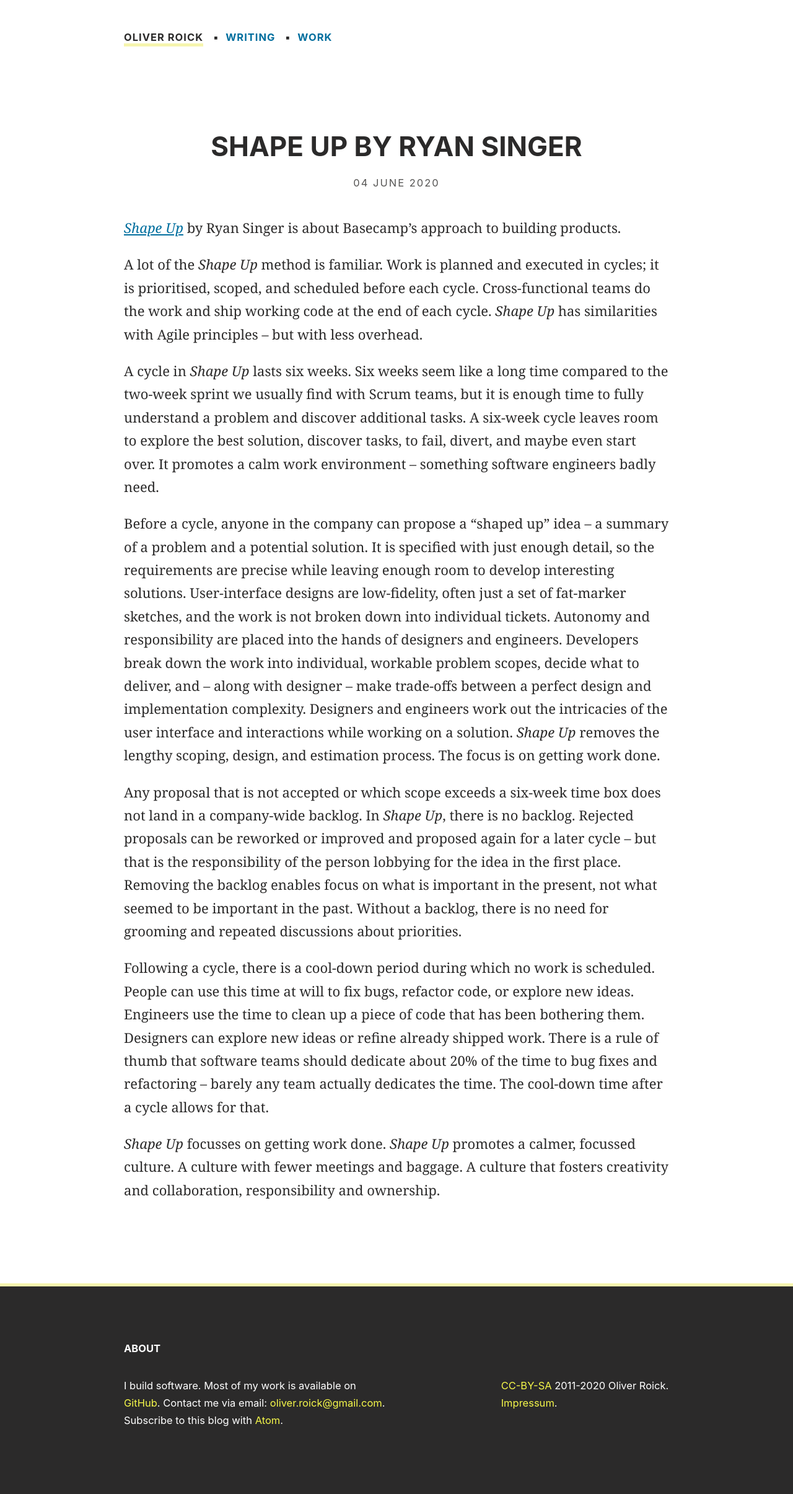
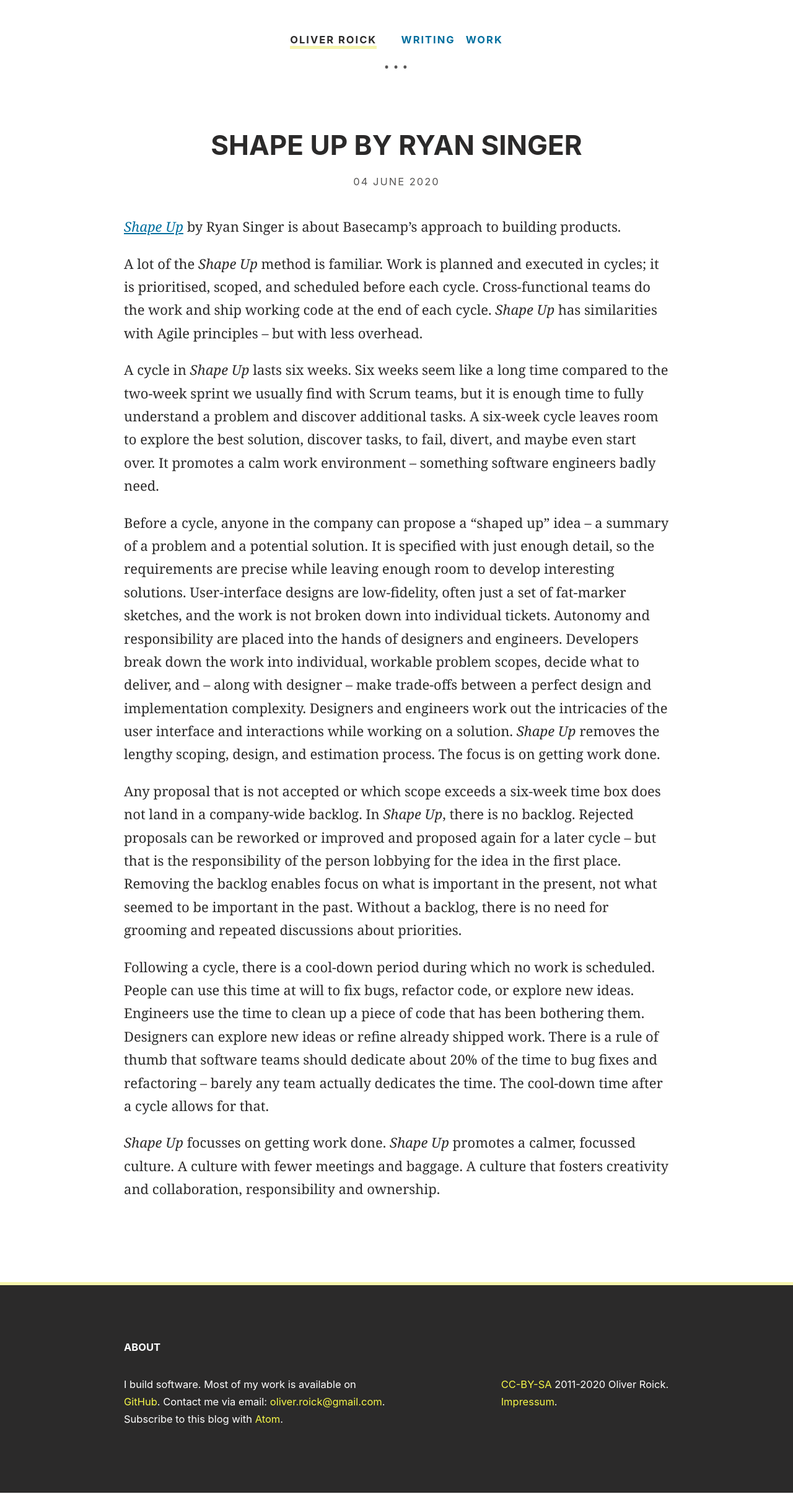
Before and after one commit to oliverroick/oliverroick.net, a Jekyll site: the page built from index.html, in a window 1280 px wide. Shown: the whole page at 62% size. Built offline with Jekyll 4.4.1, drawn with Linux system fonts in a browser that asks for light colours.

Commit message:
style: rework header nav

```diff
--- a/css/roick.css
+++ b/css/roick.css
@@ -137,27 +137,48 @@
  */
 
 header {
-  font-weight: 500;
-  font-family: var(--sans-serif);
+  text-align: center;
   font-size: var(--font-s);
-  text-transform: uppercase;
-  max-width: var(--main-width);
-  letter-spacing: 1px;
-  margin: auto auto var(--gap-l) auto;
-  padding-top: var(--gap-s);
-  text-align: right;
+  letter-spacing: 2px;
+  font-weight: 700;
+  margin-top: var(--gap-s);
+}
+
+header:after {
+  content: "• • •";
+  display: block;
+  color: var(--grey);
+  margin: var(--gap-xxs) 0 var(--gap-m) 0;
 }
 
 header > h1 {
   font-size: var(--font-s);
-  line-height: 2;
+}
+
+header > h1 > a {
+  color: var(--dark);
+}
+
+header > nav {
+  font-family: var(--sans-serif);
+  text-transform: uppercase;
+}
+
+header > nav > ul {
+  margin: 0 0 0 0;
+  padding: 0;
+  list-style: none;
 }
 
 header a,
 header a:visited {
-  line-height: 2;
-  color: var(--dark);
+  line-height: 2.5;
   text-decoration: none;
+}
+
+header a:hover,
+header a:focus {
+  border-bottom: var(--border-size) solid var(--yellow);
 }
 
 header nav a,
@@ -165,9 +186,6 @@
   color: var(--blue);
 }
 
-header a:hover {
-  border-bottom: var(--border-size) solid var(--yellow);
-}
 
 body#home header h1 a {
   text-decoration: none;
@@ -178,16 +196,6 @@
 body#blog header li#li_writing > a,
 body#work header li#li_work > a {
   border-bottom: var(--border-size) solid var(--vanilla);
-}
-
-header > nav {
-  font-weight: bold;
-}
-
-header > nav > ul {
-  margin: 0 0 0 0;
-  padding: 0;
-  list-style: none;
 }
 
 /*
@@ -326,6 +334,21 @@
     padding-left: var(--gap-s);
     padding-right: var(--gap-s);
   }
+
+  header > h1,
+  header > nav,
+  header > nav > ul,
+  header > nav > ul > li {
+    display: inline;
+  }
+
+  header > nav {
+    margin-left: var(--base-size);
+  }
+
+  header nav a {
+    margin-left: var(--gap-xxs);
+  }
 }
 
 @media (min-width: 968px) {
@@ -340,23 +363,6 @@
 
   article > h1 {
     font-size: var(--font-l);
-  }
-
-  header {
-    text-align: left;
-  }
-
-  header > h1,
-  header > nav,
-  header > nav > ul,
-  header > nav > ul > li {
-    display: inline;
-  }
-
-  header > nav > ul > li::before {
-    content: "▪";
-    padding-right: var(--gap-xxs);
-    padding-left: var(--gap-xxs);
   }
 
   footer #left {
```
